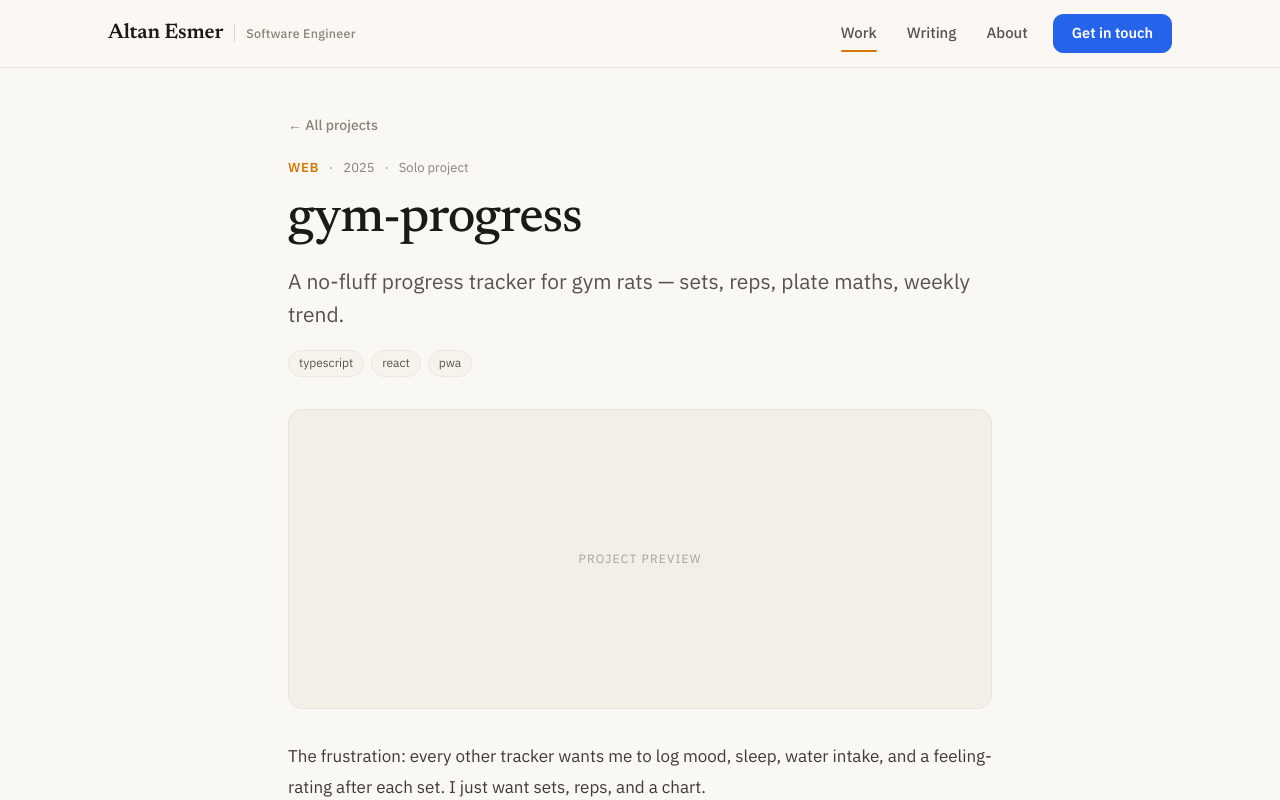
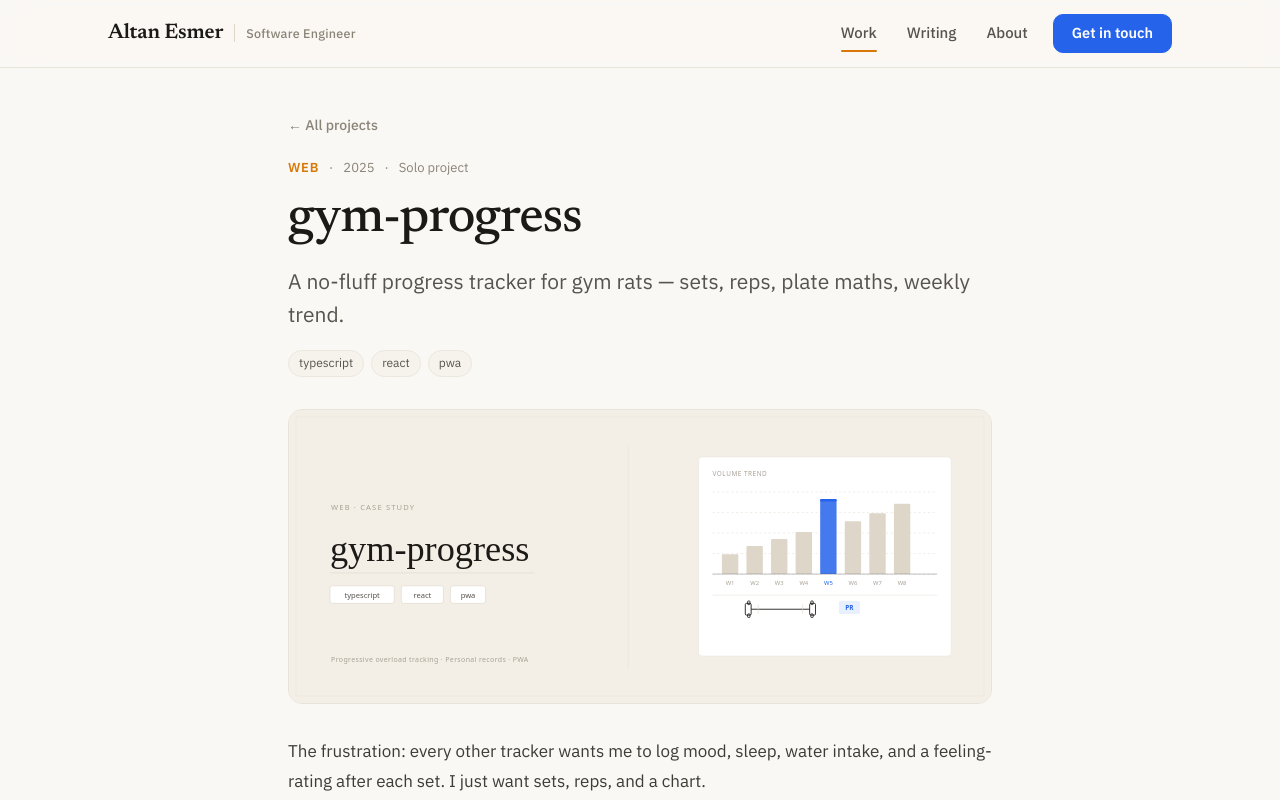
Before and after one commit to AltanEsmer/AltanEsmer.github.io, a Next.js app: page /projects/gym-progress-app in a window 1280 px wide. Shown: the top 800 px of the page. Built offline with nearby package versions, Linux system fonts and the light colour scheme.

Commit message:
feat(projects): add gym-progress cover image
Co-Authored-By: Claude Opus 4.8 (1M context) <noreply@anthropic.com>

```diff
--- a/content/projects/gym-progress-app.mdx
+++ b/content/projects/gym-progress-app.mdx
@@ -6,6 +6,7 @@ tags: ['typescript', 'react', 'pwa']
 featured: false
 category: Web
 role: Solo project
+cover: '/projects/gym-progress-app.svg'
 ---
 
 The frustration: every other tracker wants me to log mood, sleep, water intake,
```
Also changed, not shown: public/projects/gym-progress-app.svg (added).
